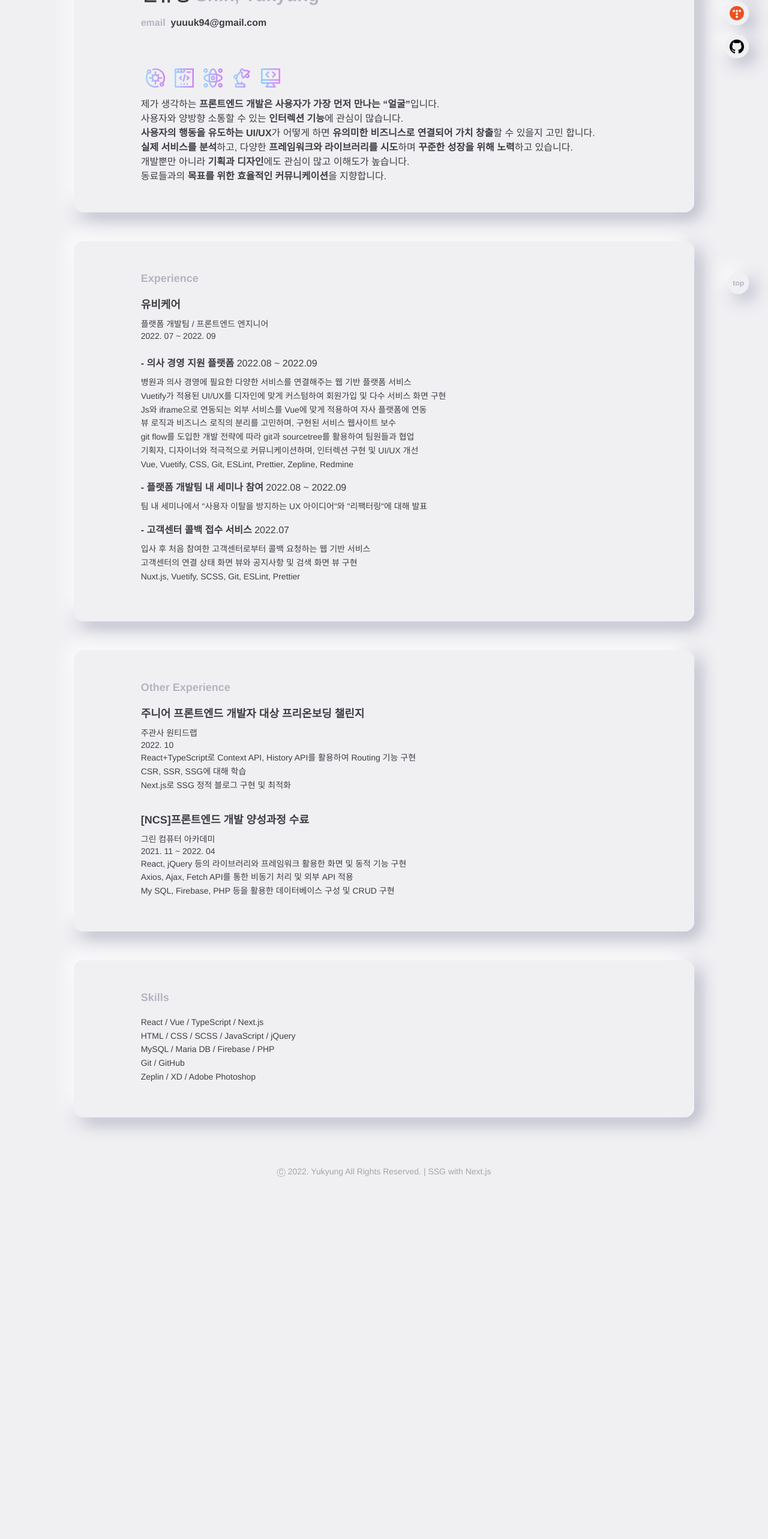
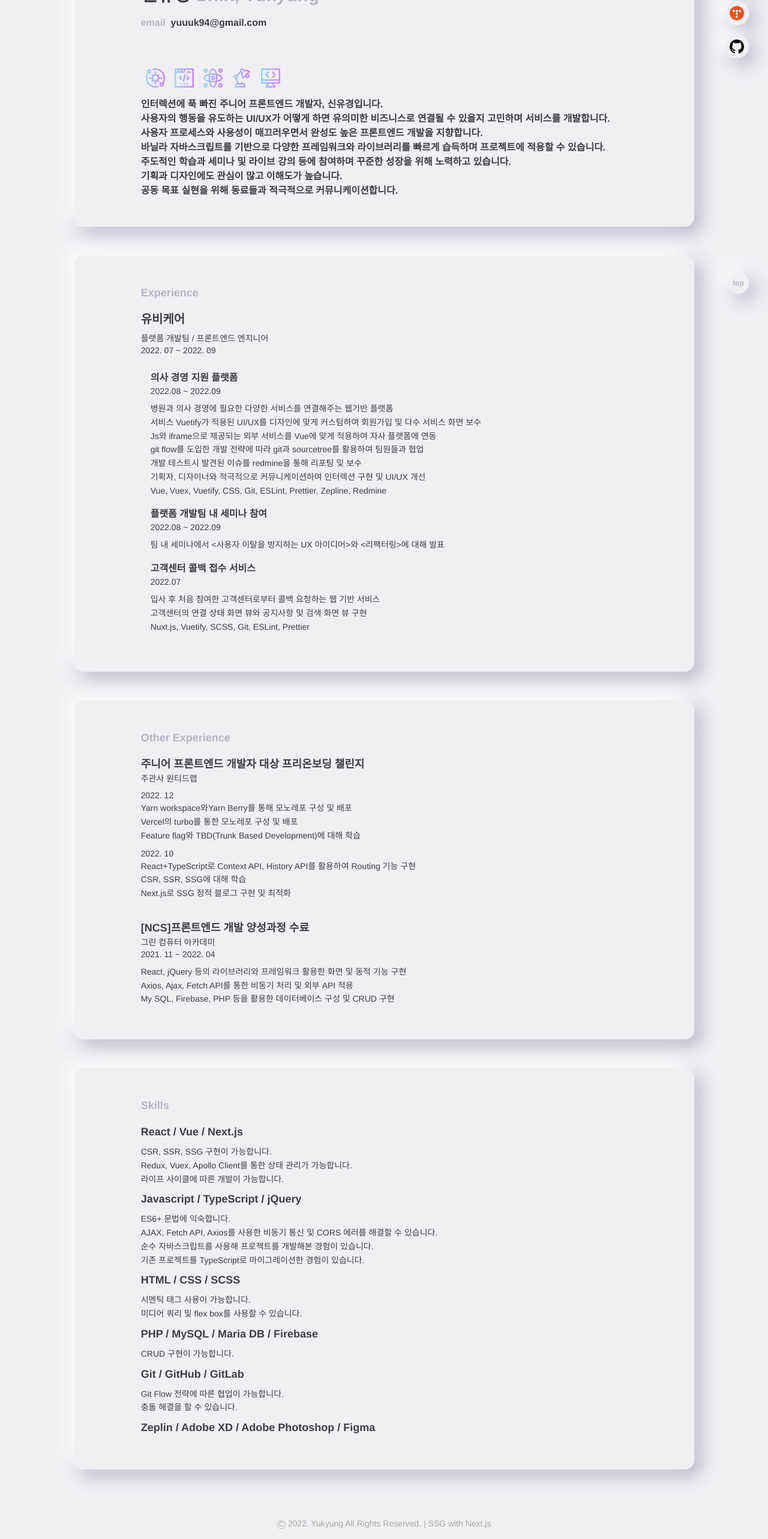
Before and after one commit to Yuuuk94/ssg-blog-next, a Next.js app: page /about in a window 1280 px wide. Shown: the part 214-2780 px from the top of the page at 60% size. Before the commit the page ends 2193 px from the top, so only its background shows below. Built offline with nearby package versions, Linux system fonts and the light colour scheme.

Commit message:
fix main, about 소개

```diff
--- a/components/main/index.tsx
+++ b/components/main/index.tsx
@@ -15,23 +15,15 @@ const MainContent = () => {
       <NeoContent>
         <div>
           <AnimetionImg />
-          <h2 className="min-[770px]:text-lg font-semibold  text-textSub">
-            안녕하세요,&nbsp;
-            <span className="text-textMain">
-              씩씩하고 유연한 프론트엔드 개발자, 신유경
-            </span>
+          <h2 className="min-[770px]:text-lg font-semibold  text-textMain">
+            안녕하세요. 인터렉션에 푹 빠진 주니어 프론트엔드 개발자, 신유경
             입니다.
             <br />
-            <span className="text-textMain">React</span>와&nbsp;
-            <span className="text-textMain">Typescript</span>를 기반으로 작업
-            중입니다. 사용자와 양방향 소통할 수 있는&nbsp;
-            <span className="text-textMain">인터렉션 기능</span>에 관심이
-            많습니다. <br />
-            사용자의 행동을 유도하는 UI/UX가 어떻게 하면&nbsp;
-            <span className="text-textMain">
-              유의미하게 비즈니스로 연결될 수 있을지
-            </span>
-            &nbsp; 고민합니다.
+            사용자의 행동을 유도하는 UI/UX가 어떻게 하면 유의미한 비즈니스로
+            연결될 수 있을지 고민하며 서비스를 개발합니다.
+            <br />
+            사용자 프로세스와 사용성이 매끄러우면서 완성도 높은 프론트엔드
+            개발을 지향합니다.
           </h2>
         </div>
       </NeoContent>
--- a/components/works/work-detail.tsx
+++ b/components/works/work-detail.tsx
@@ -8,7 +8,6 @@ type Props = {
 };
 
 const WorkDetail = ({ work }: Props) => {
-  console.log(work.Image.cover);
   return (
     <>
       <NeoContent>
--- a/pages/about/index.tsx
+++ b/pages/about/index.tsx
@@ -18,79 +18,66 @@ const About: NextPage = () => {
           &nbsp;&nbsp;yuuuk94@gmail.com
         </p>
         <AnimetionImg />
-        <p className="text-md text-textMain font-light">
-          제가 생각하는{" "}
-          <span className="font-bold">
-            프론트엔드 개발은 사용자가 가장 먼저 만나는 “얼굴”
-          </span>
-          입니다.
+        <p className="text-md text-textMain font-bold">
+          인터렉션에 푹 빠진 주니어 프론트엔드 개발자, 신유경입니다.
           <br />
-          사용자와 양방향 소통할 수 있는{" "}
-          <span className="font-bold">인터렉션 기능</span>에 관심이 많습니다.
+          사용자의 행동을 유도하는 UI/UX가 어떻게 하면 유의미한 비즈니스로
+          연결될 수 있을지 고민하며 서비스를 개발합니다.
           <br />
-          <span className="font-bold">사용자의 행동을 유도하는 UI/UX</span>가
-          어떻게 하면{" "}
-          <span className="font-bold">
-            유의미한 비즈니스로 연결되어 가치 창출
-          </span>
-          할 수 있을지 고민 합니다.
+          사용자 프로세스와 사용성이 매끄러우면서 완성도 높은 프론트엔드 개발을
+          지향합니다.
           <br />
-          <span className="font-bold">실제 서비스를 분석</span>
-          하고, 다양한{" "}
-          <span className="font-bold">
-            프레임워크와 라이브러리를 시도
-          </span>하며 <span className="font-bold">꾸준한 성장을 위해 노력</span>
-          하고 있습니다.
+          바닐라 자바스크립트를 기반으로 다양한 프레임워크와 라이브러리를 빠르게
+          습득하며 프로젝트에 적용할 수 있습니다.
           <br />
-          개발뿐만 아니라 <span className="font-bold">기획과 디자인</span>에도
-          관심이 많고 이해도가 높습니다.
+          주도적인 학습과 세미나 및 라이브 강의 등에 참여하며 꾸준한 성장을 위해
+          노력하고 있습니다.
           <br />
-          동료들과의{" "}
-          <span className="font-bold">목표를 위한 효율적인 커뮤니케이션</span>을
-          지향합니다.
+          기획과 디자인에도 관심이 많고 이해도가 높습니다.
+          <br />
+          공동 목표 실현을 위해 동료들과 적극적으로 커뮤니케이션합니다.
         </p>
       </NeoContent>
       <NeoContent>
         <div>
           <p className="pb-4 text-lg text-textSub font-semibold">Experience</p>
           <div className="text-textMain">
-            <p className="mb-2 text-lg font-bold">유비케어</p>
+            <p className="mb-2 text-xl font-bold">유비케어</p>
             <p className="text-sm">플랫폼 개발팀 / 프론트엔드 엔지니어</p>
             <p className="text-sm">2022. 07 ~ 2022. 09 </p>
             <br />
-            <p className="mb-2 font-bold">
-              - 의사 경영 지원 플랫폼{" "}
-              <span className="font-light">2022.08 ~ 2022.09</span>
+            <div className="ml-4">
+              <p className="font-bold">의사 경영 지원 플랫폼 </p>
+              <p className="mb-2 text-sm">2022.08 ~ 2022.09</p>
+              <p className="mb-4 text-sm leading-relaxed">
+                병원과 의사 경영에 필요한 다양한 서비스를 연결해주는 웹기반
+                플랫폼
+                <br />
+                서비스 Vuetify가 적용된 UI/UX를 디자인에 맞게 커스텀하여
+                회원가입 및 다수 서비스 화면 보수
+                <br />
+                Js와 iframe으로 제공되는 외부 서비스를 Vue에 맞게 적용하여 자사
+                플랫폼에 연동
+                <br />
+                git flow를 도입한 개발 전략에 따라 git과 sourcetree를 활용하여
+                팀원들과 협업
+                <br />
+                개발 테스트시 발견된 이슈를 redmine을 통해 리포팅 및 보수
+                <br />
+                기획자, 디자이너와 적극적으로 커뮤니케이션하며 인터렉션 구현 및
+                UI/UX 개선
+                <br />
+                Vue, Vuex, Vuetify, CSS, Git, ESLint, Prettier, Zepline, Redmine
               </p>
+              <p className="font-bold">플랫폼 개발팀 내 세미나 참여</p>
+              <p className="mb-2 text-sm">2022.08 ~ 2022.09</p>
               <p className="mb-4 text-sm leading-relaxed">
-              병원과 의사 경영에 필요한 다양한 서비스를 연결해주는 웹 기반
-              플랫폼 서비스
-              <br /> Vuetify가 적용된 UI/UX를 디자인에 맞게 커스텀하여 회원가입
-              및 다수 서비스 화면 구현
-              <br />
-              Js와 iframe으로 연동되는 외부 서비스를 Vue에 맞게 적용하여 자사
-              플랫폼에 연동
-              <br />뷰 로직과 비즈니스 로직의 분리를 고민하며, 구현된 서비스
-              웹사이트 보수
-              <br /> git flow를 도입한 개발 전략에 따라 git과 sourcetree를
-              활용하여 팀원들과 협업
-              <br /> 기획자, 디자이너와 적극적으로 커뮤니케이션하며, 인터렉션
-              구현 및 UI/UX 개선
-              <br />
-              Vue, Vuetify, CSS, Git, ESLint, Prettier, Zepline, Redmine
+                {`팀 내 세미나에서 <사용자 이탈을 방지하는 UX 아이디어>와
+              <리팩터링>에 대해 발표`}
               </p>
-            <p className="mb-2 font-bold">
-              - 플랫폼 개발팀 내 세미나 참여{" "}
-              <span className="font-light">2022.08 ~ 2022.09</span>
-            </p>
-            <p className="mb-4 text-sm leading-relaxed">
-              팀 내 세미나에서 "사용자 이탈을 방지하는 UX 아이디어"와
-              "리팩터링"에 대해 발표
-            </p>
-            <p className="mb-2 font-bold">
-              - 고객센터 콜백 접수 서비스{" "}
-              <span className="font-light">2022.07</span>
-            </p>
+              <p className="font-bold">고객센터 콜백 접수 서비스</p>
+              <p className="mb-2 text-sm">2022.07</p>
+
               <p className="mb-4 text-sm leading-relaxed">
                 입사 후 처음 참여한 고객센터로부터 콜백 요청하는 웹 기반 서비스
                 <br />
@@ -99,7 +86,7 @@ const About: NextPage = () => {
                 Nuxt.js, Vuetify, SCSS, Git, ESLint, Prettier
               </p>
             </div>
-          <p></p>
+          </div>
         </div>
       </NeoContent>
       <NeoContent>
@@ -108,10 +95,18 @@ const About: NextPage = () => {
             Other Experience
           </p>
           <div className="text-textMain">
-            <p className="mb-2 text-lg font-bold">
+            <p className="text-lg font-bold">
               주니어 프론트엔드 개발자 대상 프리온보딩 챌린지
             </p>
-            <p className="text-sm">주관사 원티드랩 </p>
+            <p className="mb-2 text-sm">주관사 원티드랩 </p>
+            <p className="text-sm">2022. 12</p>
+            <p className="mb-2 text-sm leading-relaxed">
+              Yarn workspace와Yarn Berry를 통해 모노레포 구성 및 배포
+              <br />
+              Vercel의 turbo를 통한 모노레포 구성 및 배포
+              <br />
+              Feature flag와 TBD(Trunk Based Development)에 대해 학습
+            </p>
             <p className="text-sm">2022. 10</p>
             <p className="mb-2 text-sm leading-relaxed">
               React+TypeScript로 Context API, History API를 활용하여 Routing
@@ -123,11 +118,11 @@ const About: NextPage = () => {
           </div>
           <br />
           <div className="text-textMain">
-            <p className="mb-2 text-lg font-bold">
+            <p className="text-lg font-bold">
               [NCS]프론트엔드 개발 양성과정 수료
             </p>
             <p className="text-sm">그린 컴퓨터 아카데미</p>
-            <p className="text-sm">2021. 11 ~ 2022. 04</p>
+            <p className="mb-2 text-sm">2021. 11 ~ 2022. 04</p>
             <p className="mb-2 text-sm leading-relaxed">
               React, jQuery 등의 라이브러리와 프레임워크 활용한 화면 및 동적
               기능 구현
@@ -142,16 +137,53 @@ const About: NextPage = () => {
       <NeoContent>
         <div>
           <p className="pb-4 text-lg text-textSub font-semibold">Skills</p>
+          <p className="mb-2 text-lg font-bold text-textMain">
+            React / Vue / Next.js
+          </p>
           <p className="mb-2 text-sm text-textMain leading-relaxed">
-            React / Vue / TypeScript / Next.js
+            CSR, SSR, SSG 구현이 가능합니다.
             <br />
-            HTML / CSS / SCSS / JavaScript / jQuery
+            Redux, Vuex, Apollo Client를 통한 상태 관리가 가능합니다.
             <br />
-            MySQL / Maria DB / Firebase / PHP
+            라이프 사이클에 따른 개발이 가능합니다.
+          </p>
+          <p className="mb-2 text-lg font-bold text-textMain">
+            Javascript / TypeScript / jQuery
+          </p>
+          <p className="mb-2 text-sm text-textMain leading-relaxed">
+            ES6+ 문법에 익숙합니다.
             <br />
-            Git / GitHub
+            AJAX, Fetch API, Axios를 사용한 비동기 통신 및 CORS 에러를 해결할 수
+            있습니다.
             <br />
-            Zeplin / XD / Adobe Photoshop
+            순수 자바스크립트를 사용해 프로젝트를 개발해본 경험이 있습니다.
+            <br />
+            기존 프로젝트를 TypeScript로 마이그레이션한 경험이 있습니다.
+          </p>
+          <p className="mb-2 text-lg font-bold text-textMain">
+            HTML / CSS / SCSS
+          </p>
+          <p className="mb-2 text-sm text-textMain leading-relaxed">
+            시멘틱 태그 사용이 가능합니다.
+            <br />
+            미디어 쿼리 및 flex box를 사용할 수 있습니다.
+          </p>
+          <p className="mb-2 text-lg font-bold text-textMain">
+            PHP / MySQL / Maria DB / Firebase
+          </p>
+          <p className="mb-2 text-sm text-textMain leading-relaxed">
+            CRUD 구현이 가능합니다.
+          </p>
+          <p className="mb-2 text-lg font-bold text-textMain">
+            Git / GitHub / GitLab
+          </p>
+          <p className="mb-2 text-sm text-textMain leading-relaxed">
+            Git Flow 전략에 따른 협업이 가능합니다.
+            <br />
+            충돌 해결을 할 수 있습니다.
+          </p>
+          <p className="mb-2 text-lg font-bold text-textMain">
+            Zeplin / Adobe XD / Adobe Photoshop / Figma
           </p>
         </div>
       </NeoContent>
```
Lines whose indentation alone changed are shown as unchanged.
